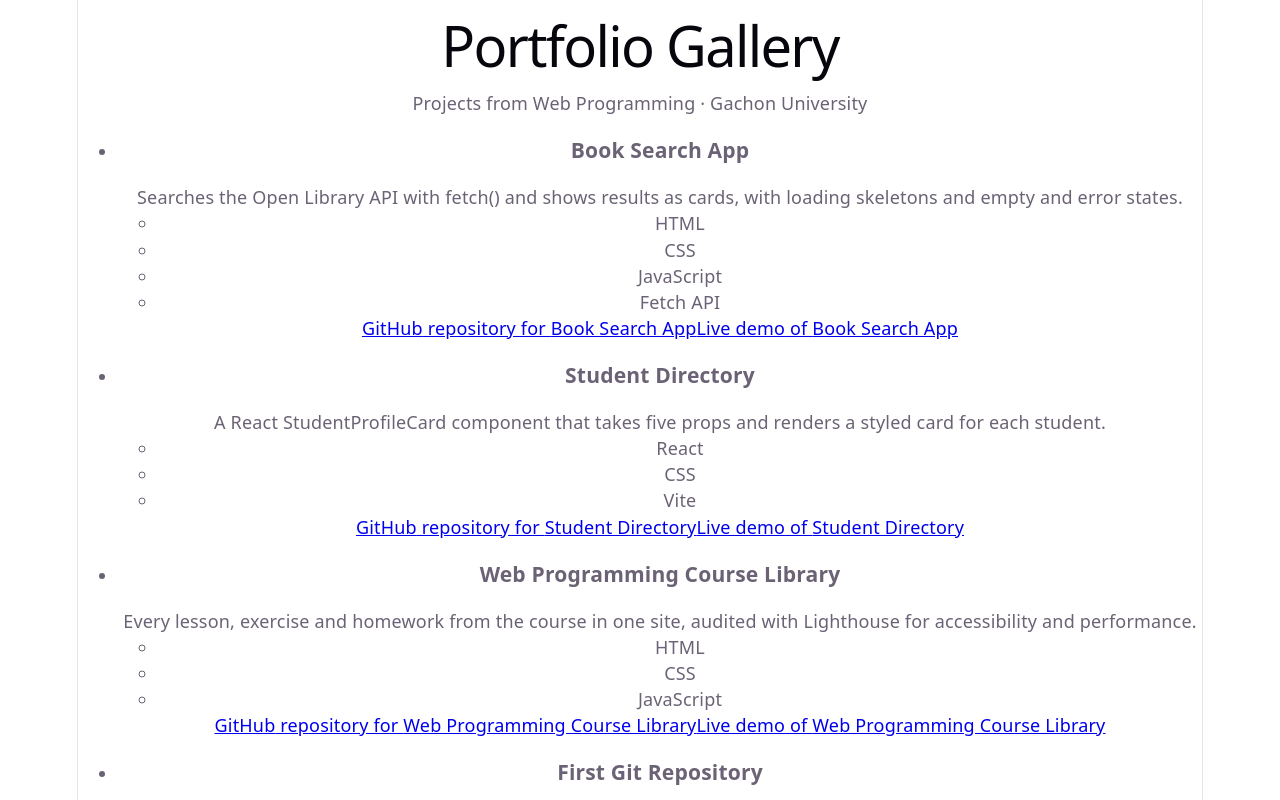
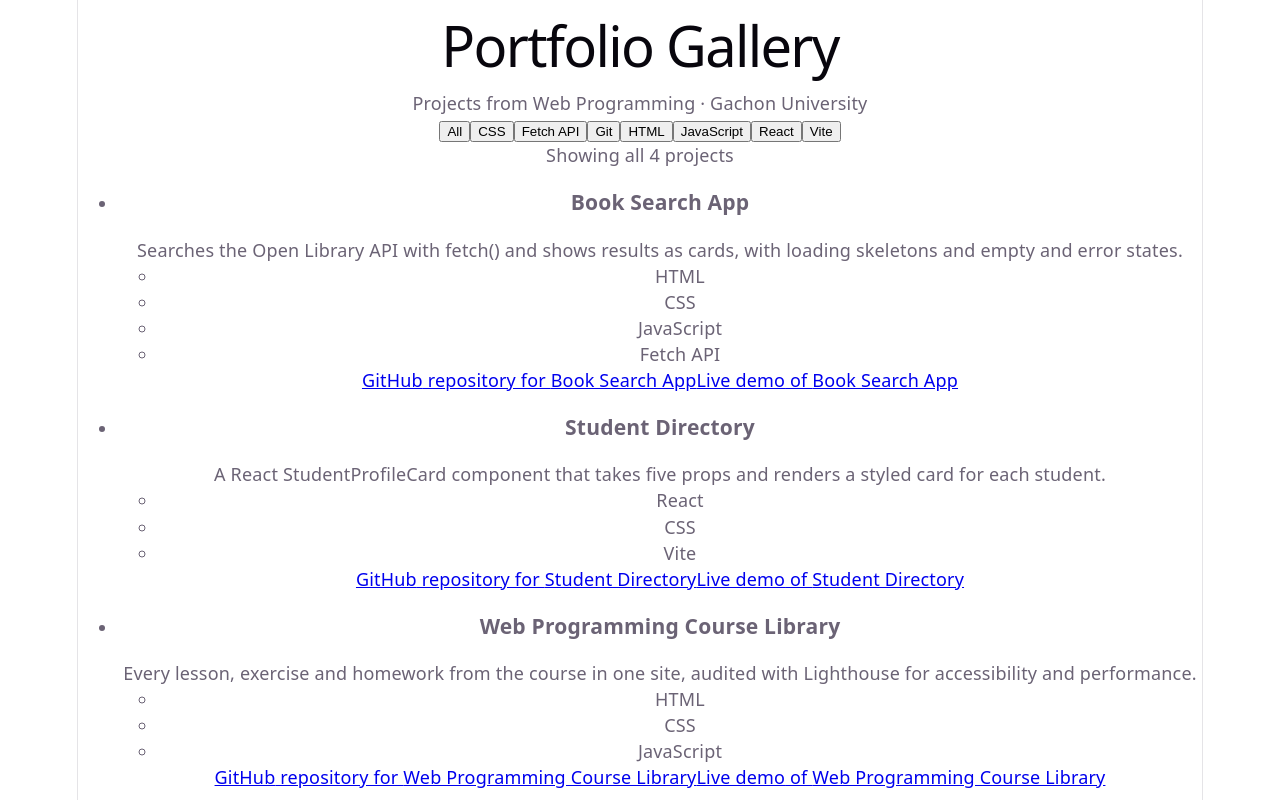
Before and after one commit to WONGDF2006/portfolio-gallery, a React (Vite) app: page / in a window 1280 px wide. Shown: the top 800 px of the page. Built offline with nearby package versions, Linux system fonts and the light colour scheme.

Commit message:
Add FilterBar to filter projects by technology

```diff
--- a/src/App.jsx
+++ b/src/App.jsx
@@ -1,12 +1,25 @@
+import { useState } from 'react';
+import FilterBar from './components/FilterBar';
 import ProjectList from './components/ProjectList';
 import projects from './projects';
 
+// Every technology used by at least one project, alphabetically
+const technologies = [...new Set(projects.flatMap((p) => p.tech))].sort();
+
 function App() {
+  const [filter, setFilter] = useState('All');
+
+  const visible = filter === 'All' ? projects : projects.filter((p) => p.tech.includes(filter));
+
   return (
     <main className="app">
       <h1>Portfolio Gallery</h1>
       <p className="subtitle">Projects from Web Programming · Gachon University</p>
-      <ProjectList projects={projects} />
+      <FilterBar options={technologies} active={filter} onChange={setFilter} />
+      <p className="result-count" aria-live="polite">
+        {filter === 'All' ? `Showing all ${visible.length} projects` : `${visible.length} of ${projects.length} projects use ${filter}`}
+      </p>
+      <ProjectList projects={visible} />
     </main>
   );
 }
--- /dev/null
+++ b/src/components/FilterBar.jsx
@@ -0,0 +1,20 @@
+// A row of toggle buttons: "All" plus one per technology. The active one is aria-pressed.
+function FilterBar({ options, active, onChange }) {
+  return (
+    <div className="filter-bar" role="group" aria-label="Filter projects by technology">
+      {['All', ...options].map((option) => (
+        <button
+          key={option}
+          type="button"
+          className="filter-button"
+          aria-pressed={active === option}
+          onClick={() => onChange(option)}
+        >
+          {option}
+        </button>
+      ))}
+    </div>
+  );
+}
+
+export default FilterBar;
```
